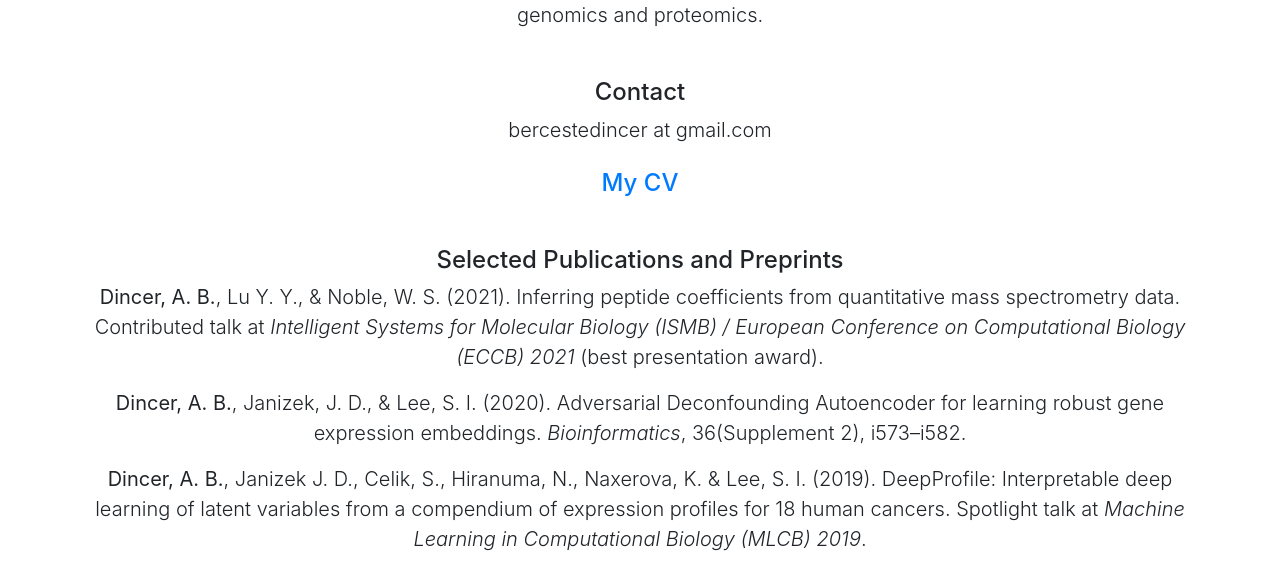
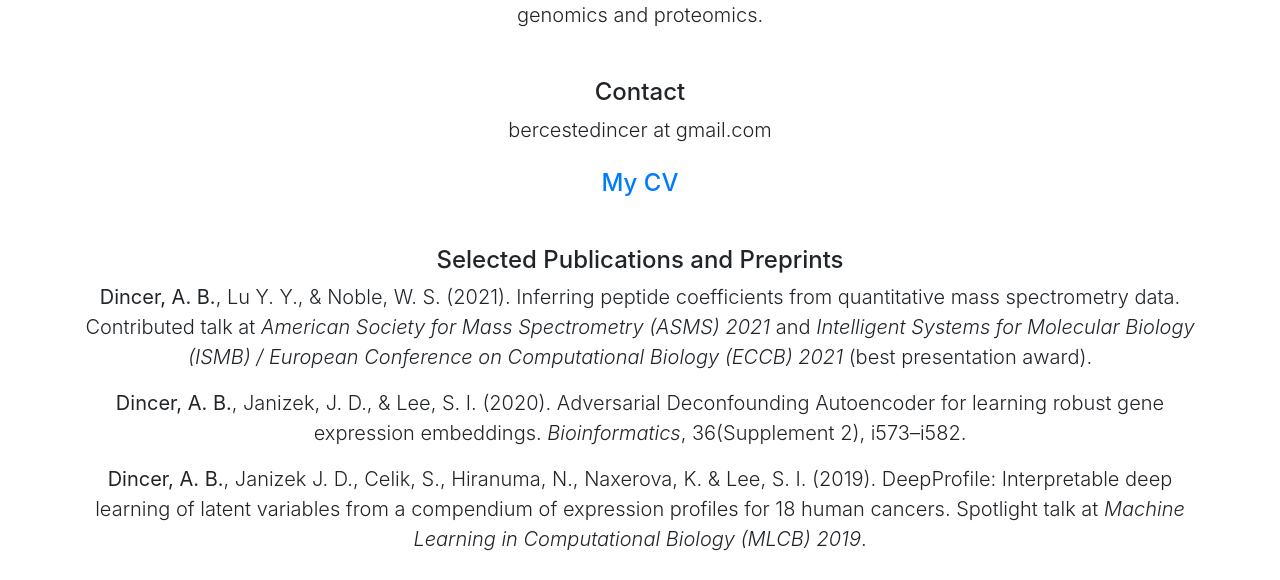
Before and after one commit to BercesteDincer/bercestedincer.github.io, a website: page index.html in a window 1280 px wide. Shown: the part 220-800 px from the top of the page. Drawn offline with Linux system fonts and the light colour scheme.

Commit message:
Add files via upload

```diff
--- a/index.html
+++ b/index.html
@@ -50,7 +50,7 @@
         <h4 class="mt-4"><a href="Ayse_Berceste_Dincer_CV_2021.pdf">My CV</a></h4>
 
         <h4 class="mt-5">Selected Publications and Preprints</h4>
-        <p class="lead"> <b>Dincer, A. B.</b>, Lu Y. Y.,  &amp Noble, W. S. (2021). Inferring peptide coefficients from quantitative mass spectrometry data. Contributed talk at <i>Intelligent Systems for Molecular Biology (ISMB) / European Conference on Computational Biology (ECCB) 2021</i> (best presentation award).</p>
+        <p class="lead"> <b>Dincer, A. B.</b>, Lu Y. Y.,  &amp Noble, W. S. (2021). Inferring peptide coefficients from quantitative mass spectrometry data. Contributed talk at <i>American Society for Mass Spectrometry (ASMS) 2021 </i> and <i> Intelligent Systems for Molecular Biology (ISMB) / European Conference on Computational Biology (ECCB) 2021</i> (best presentation award).</p>
         <p class="lead"> <b>Dincer, A. B.</b>, Janizek, J. D., &amp Lee, S. I. (2020). Adversarial Deconfounding Autoencoder for learning robust gene expression embeddings. <i> Bioinformatics</i>, 36(Supplement 2), i573–i582.</p>
         <p class="lead"> <b>Dincer, A. B.</b>, Janizek J. D., Celik, S., Hiranuma, N., Naxerova, K. &amp Lee, S. I. (2019). DeepProfile: Interpretable deep learning of latent variables from a compendium of expression profiles for 18 human cancers. Spotlight talk at <i>Machine Learning in Computational Biology (MLCB) 2019</i>.</p>
 
```
Also changed, not shown: 1 other file.
